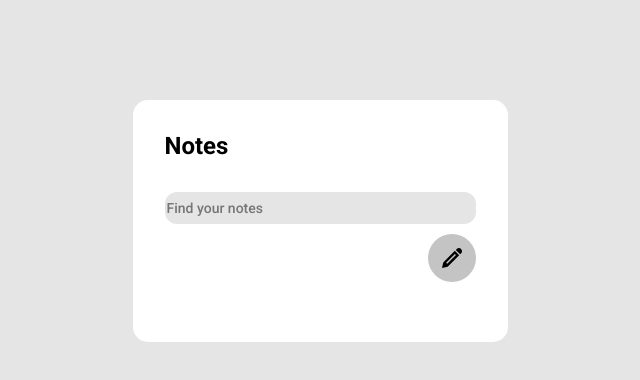
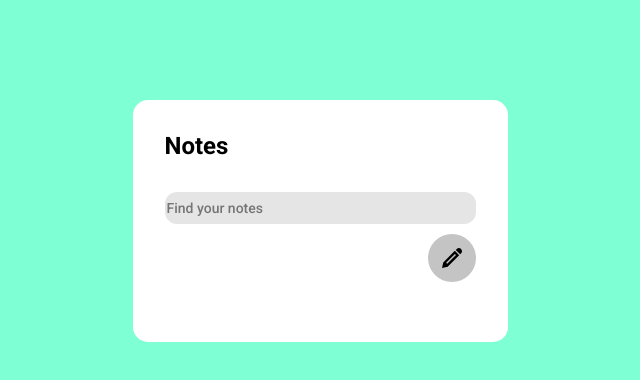
Before and after one commit to martinyis/NotesApp-React, a React (Create React App) app: page / in a window 1280 px wide. Shown: the top 380 px of the page, without its empty margins (320-960 px from the left). Built offline with nearby package versions, Linux system fonts and the light colour scheme.

Commit message:
New background

```diff
--- a/src/App.css
+++ b/src/App.css
@@ -4,7 +4,7 @@
   text-align: center;
 }
 body {
-  background-color: #e5e5e5;
+  background-color: aquamarine;
 }
 .notes__title {
   font-family: Roboto;
```
